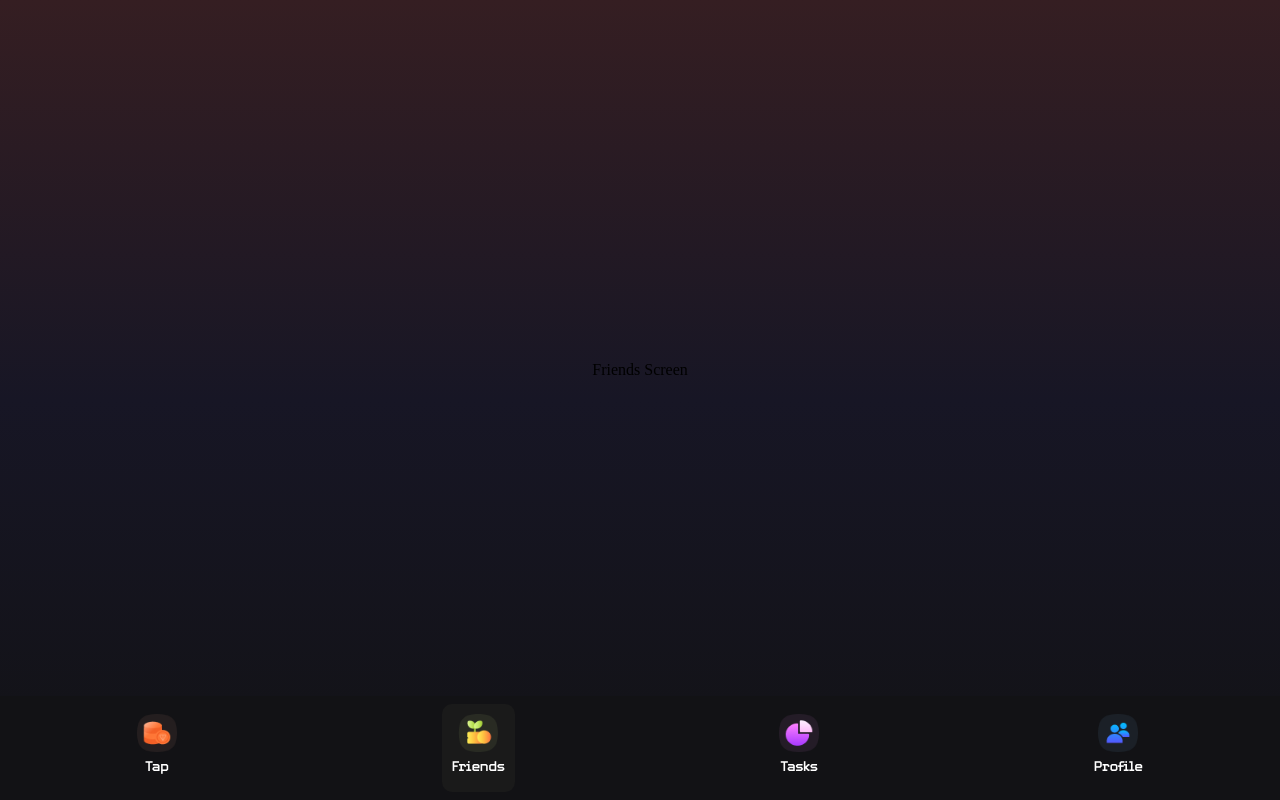
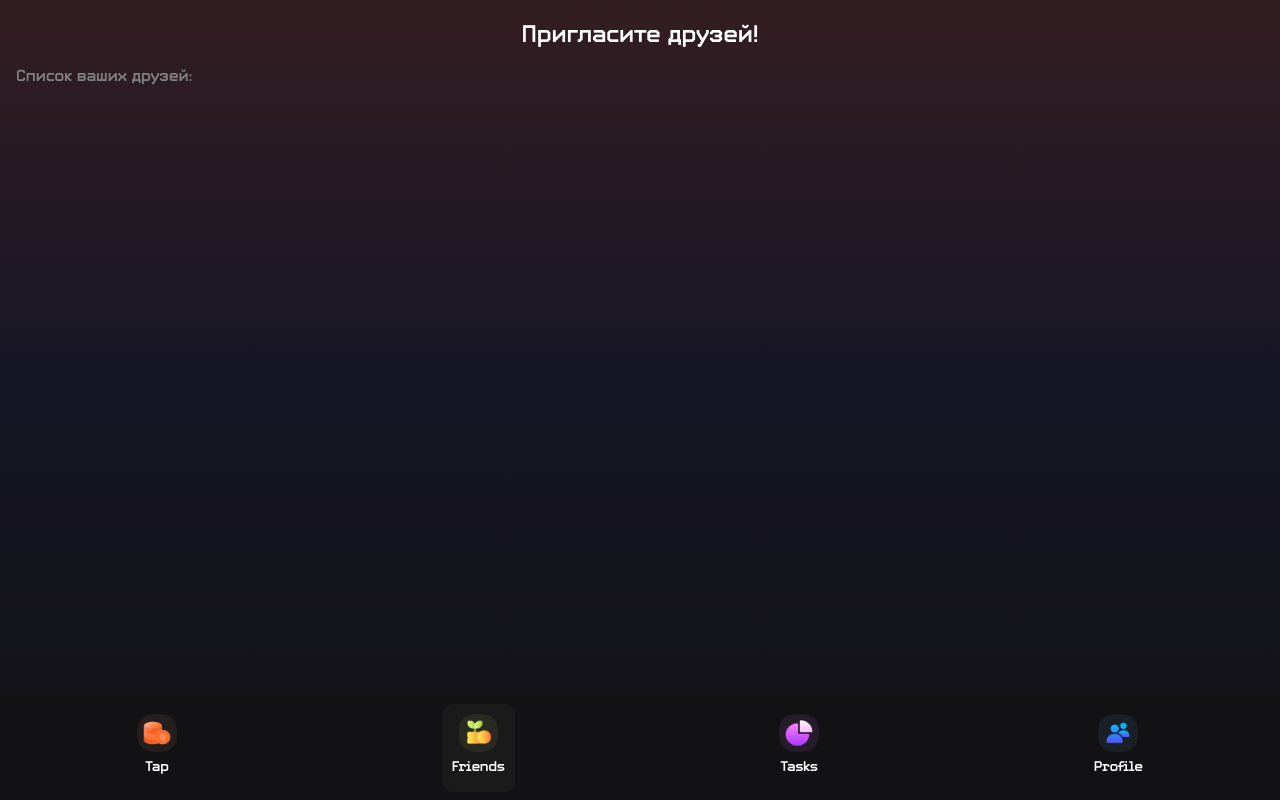
Before and after one commit to TerminusFinance/stenBit, a React (Vite) app: page /home/friends in a window 1280 px wide. Built offline with nearby package versions, Linux system fonts and the light colour scheme; what @tonconnect/ui-react would draw is missing.

Commit message:
added friends invite

```diff
--- a/src/App.tsx
+++ b/src/App.tsx
@@ -12,6 +12,7 @@ import TasksScreen from "./components/home/tasksScreen/TasksScreen.tsx";
 import React from "react";
 import {DataProvider} from "./components/DataContext.tsx";
 import {RedirectsScreen} from "./components/redirects/RedirectsScreen.tsx";
+import {FriendsScreen} from "./components/home/friendsScreen/FriendsScreen.tsx";
 
 const App: React.FC = () => {
 
@@ -24,7 +25,7 @@ const App: React.FC = () => {
                     <Route path="/home" element={<HomeScreen/>}>
                         <Route index element={<Navigate to="tap"/>}/>
                         <Route path="tap" element={<TapScreen/>}/>
-                        <Route path="friends" element={<div>Friends Screen</div>}/>
+                        <Route path="friends" element={<FriendsScreen/>}/>
                         <Route path="tasks" element={<TasksScreen/>}/>
                         <Route path="profile" element={<ProfileScreen/>}/>
                         <Route path="level" element={<LevelScreen/>}/>
--- /dev/null
+++ b/src/components/home/friendsScreen/FriendsScreen.css
@@ -0,0 +1,24 @@
+.friends-root-container {
+    background: linear-gradient(360deg, #121215, #171625, #351E22);
+    display: flex;
+    flex-direction: column;
+    width: 100%;
+    overflow-y: scroll;
+    height: 100vh;
+    padding-bottom: 100px;
+    padding-top: 32px;
+}
+
+.tx-friends-h1 {
+    font-size: 24px;
+    color: white;
+    padding-top: 16px;
+}
+
+.tx-friends-h2 {
+    font-size: 16px;
+    text-align: start;
+    padding-top: 16px;
+    padding-left: 16px;
+    color: gray;
+}
--- /dev/null
+++ b/src/components/home/friendsScreen/FriendsScreen.tsx
@@ -0,0 +1,27 @@
+import React from "react";
+import {useData} from "../../DataContext.tsx";
+import "./FriendsScreen.css";
+import {ItemFriends} from "./itemFriends/ItemFriends.tsx";
+
+export const FriendsScreen: React.FC = () => {
+
+    const {dataApp} = useData();
+    return (
+        <div className="friends-root-container">
+            <p className="tx-friends-h1">Пригласите друзей!</p>
+            <p className="tx-friends-h2">Список ваших друзей:</p>
+
+            {dataApp.listUserInvite ? (
+                <div>
+                    {dataApp.listUserInvite.map((invite) => (
+                        <ItemFriends userName={invite.userName} userId={invite.userId}
+                                     coinsReferral={invite.coinsReferral}/>
+                    ))}
+                </div>
+            ) : (
+                <div/>
+            )}
+
+        </div>
+    );
+}
--- /dev/null
+++ b/src/components/home/friendsScreen/itemFriends/ItemFriends.css
@@ -0,0 +1,37 @@
+.item-friend-container {
+    display: flex;
+    flex-direction: row;
+    margin-left: 24px;
+    margin-right: 24px;
+    margin-top: 8px;
+    padding: 4px 8px;
+    border-radius: 16px;
+    align-items: center;
+    justify-content: space-between;
+    background-color: #1a1a1a;
+}
+
+.dog-container {
+    background: #282B30;
+    border-radius: 16px;
+    align-items: center;
+    align-content: center;
+    padding: 8px 8px ;
+}
+
+.coins-ref-container {
+    display: flex;
+    flex-direction: row;
+    align-content: center;
+}
+
+.ic-dog {
+    width: 32px;
+    height: 32px;
+}
+
+.ic-coins {
+    width: 24px;
+    height: 24px;
+    margin: 0 4px;
+}
--- /dev/null
+++ b/src/components/home/friendsScreen/itemFriends/ItemFriends.tsx
@@ -0,0 +1,23 @@
+import React from "react";
+import './ItemFriends.css';
+import {Invitee} from "../../../../core/dataWork/Back4app.ts";
+import DogImg from "../../../../assets/dog_img.png";
+import CoinsImg from "../../../../assets/ic_coins.png";
+
+export const ItemFriends: React.FC<Invitee> = ({userName, coinsReferral}) => {
+    return (
+        <div className="item-friend-container">
+
+            <div className="dog-container">
+                <img src={DogImg} className="ic-dog"/>
+            </div>
+
+            <p>{userName}</p>
+
+            <div className="coins-ref-container">
+                <img src={CoinsImg} className="ic-coins"/>
+                <p>+{coinsReferral}</p>
+            </div>
+        </div>
+    );
+}
--- a/src/components/home/profileScreen/ProfileScreen.tsx
+++ b/src/components/home/profileScreen/ProfileScreen.tsx
@@ -91,7 +91,7 @@ const ProfileScreen: React.FC = () => {
                     content={
                         <div className="sheet-task-container">
                             <p className="tx-h1-link">Your link to invite friends</p>
-                            <p className="tx-h2-link-c" onClick={() => handleCopy(`https://t.me/StenBitTestBot/start=${dataApp.codeToInvite}`)}>https://t.me/StenBitTestBot/start={dataApp.codeToInvite}</p>
+                            <p className="tx-h2-link-c" onClick={() => handleCopy(`https://t.me/StenBitTestBot/start=${dataApp.codeToInvite}`)}>https://t.me/StenBitTestBot?start={dataApp.codeToInvite}</p>
                         </div>
                     }
                 />
```
Also changed, not shown: src/core/dataWork/Back4app.ts (+7 -1 lines), src/assets/dog_img.png (added), 6 other files (tests, documents, lock files or other folders).
